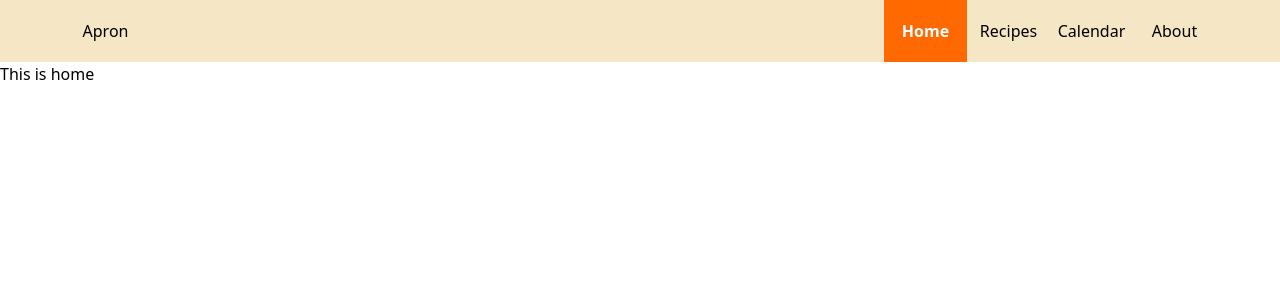
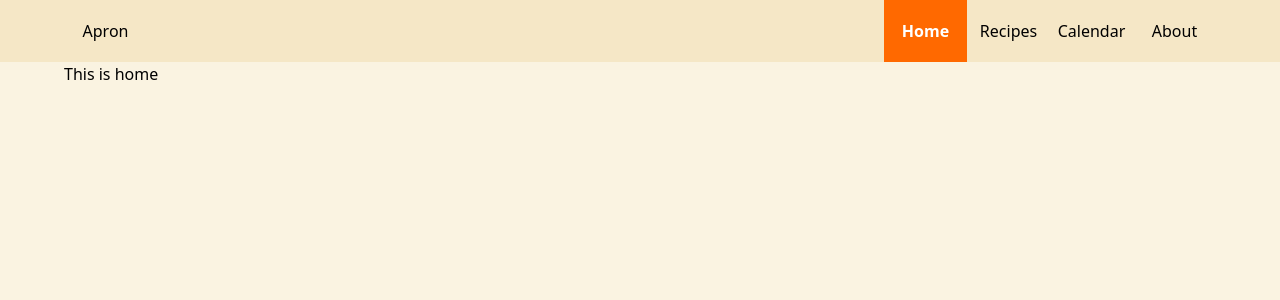
Before and after one commit to Wali0023/apron-v2.0, a Next.js app: page / in a window 1280 px wide. Shown: the top 300 px of the page. Built offline with nearby package versions, Linux system fonts and the light colour scheme.

Commit message:
Add auto margin to layout

```diff
--- a/app/layout.tsx
+++ b/app/layout.tsx
@@ -14,9 +14,9 @@ export default function RootLayout({
 }>) {
   return (
     <html lang="en">
-      <body>
+      <body className="bg-[#faf3e1]">
         <Header />
-        {children}
+        <div className="bg-[#faf3e1] mx-auto max-w-6xl">{children}</div>
       </body>
     </html>
   );
```
